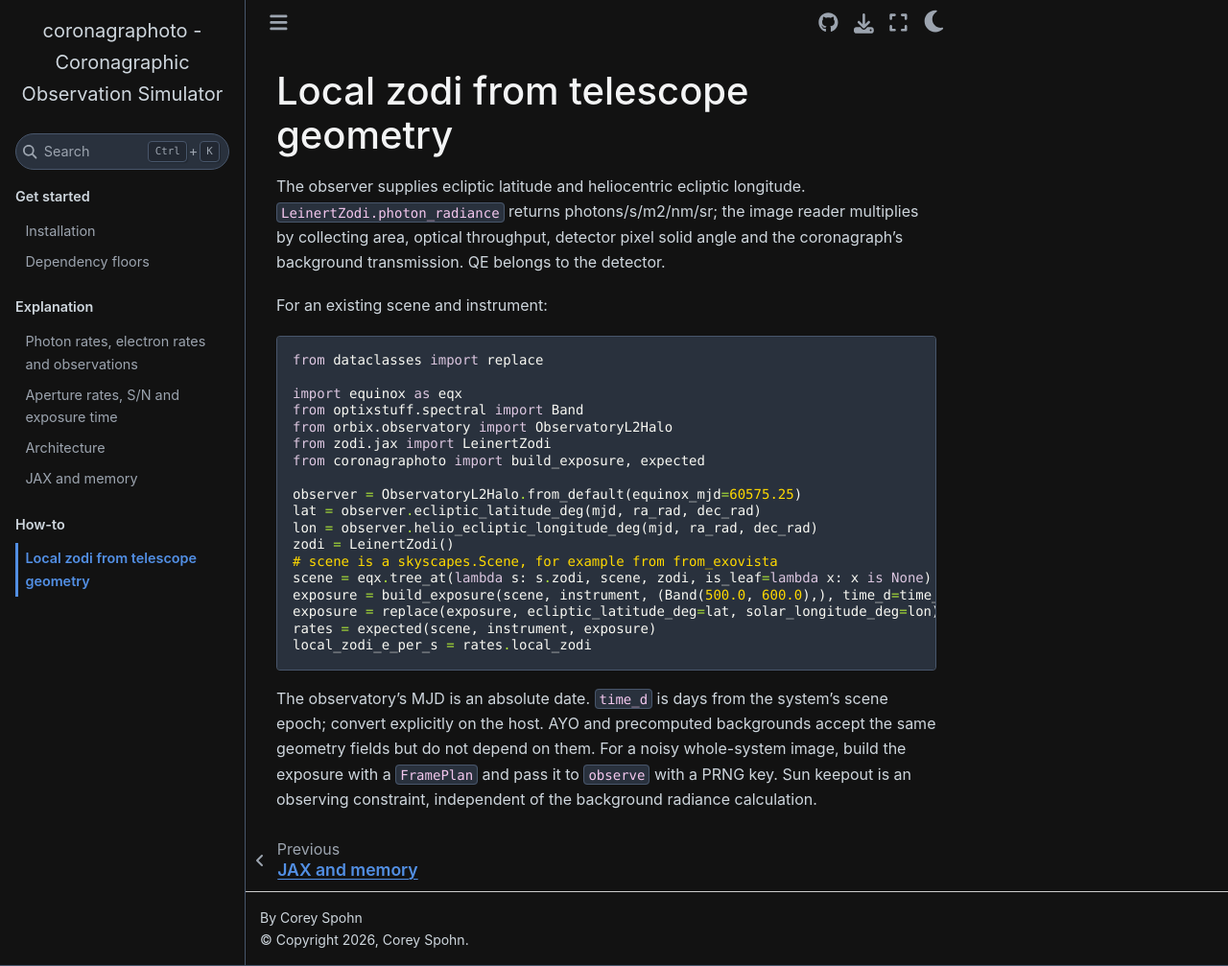
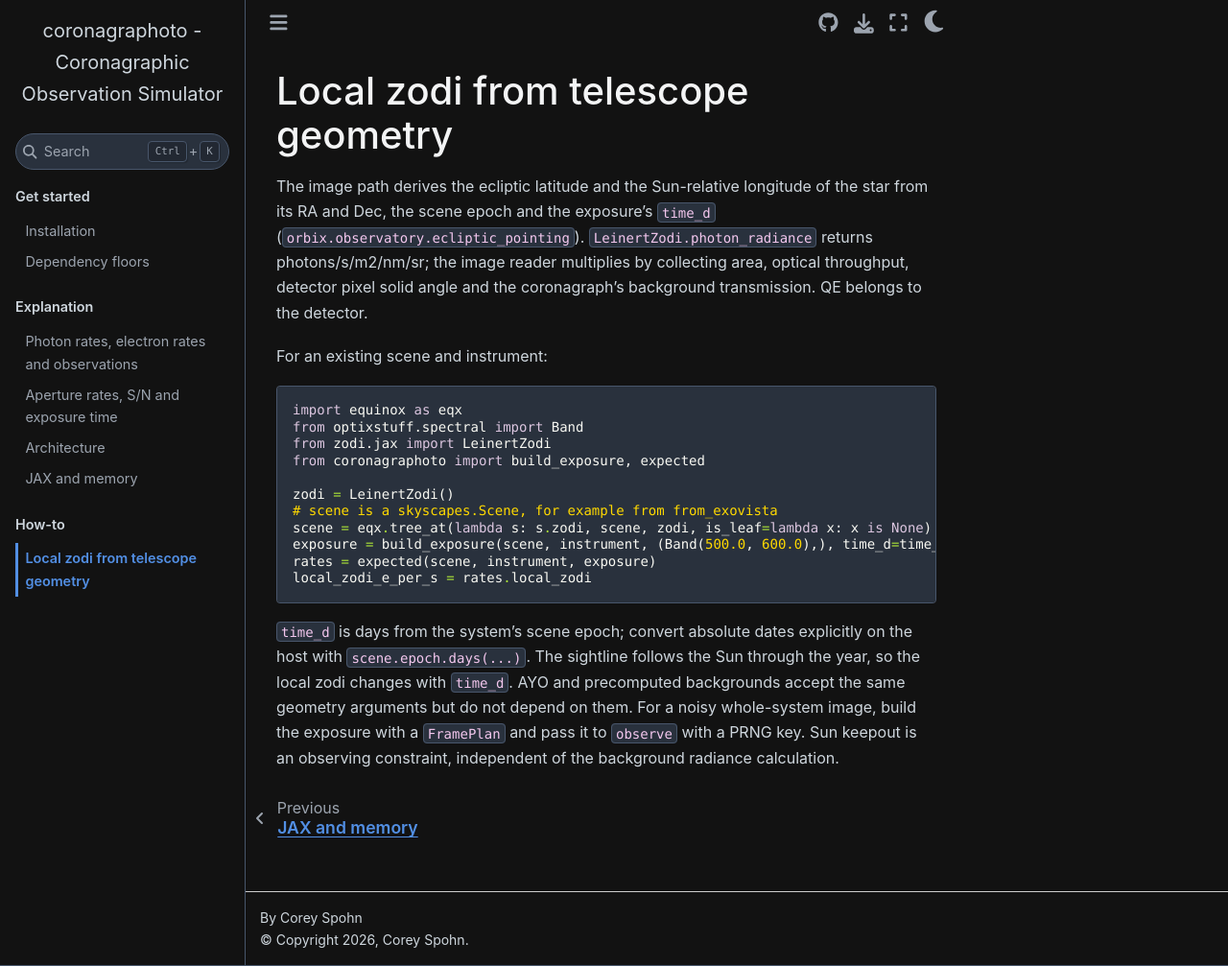
Before and after one commit to CoreySpohn/coronagraphoto, a Sphinx documentation site: the page built from docs/simulating_zodi_with_telescope_orbit.md, in a window 1280 px wide and 1007 px high. Shown: the whole window at 96% size. Built offline with Sphinx 7.4.7 and the Sphinx Book theme 1.1.4, drawn with Linux system fonts in a browser that asks for light colours; pages that are not in the unit, such as notebooks, are missing from menus.

Commit message:
feat(simulation)!: derive the local-zodi sightline from the star position, scene epoch and exposure time

````diff
--- a/docs/simulating_zodi_with_telescope_orbit.md
+++ b/docs/simulating_zodi_with_telescope_orbit.md
@@ -1,6 +1,8 @@
 # Local zodi from telescope geometry
 
-The observer supplies ecliptic latitude and heliocentric ecliptic longitude.
+The image path derives the ecliptic latitude and the Sun-relative longitude of
+the star from its RA and Dec, the scene epoch and the exposure's `time_d`
+(`orbix.observatory.ecliptic_pointing`).
 `LeinertZodi.photon_radiance` returns photons/s/m2/nm/sr; the image reader
 multiplies by collecting area, optical throughput, detector pixel solid angle
 and the coronagraph's background transmission. QE belongs to the detector.
@@ -8,29 +10,23 @@ and the coronagraph's background transmission. QE belongs to the detector.
 For an existing scene and instrument:
 
 ```python notest
-from dataclasses import replace
-
 import equinox as eqx
 from optixstuff.spectral import Band
-from orbix.observatory import ObservatoryL2Halo
 from zodi.jax import LeinertZodi
 from coronagraphoto import build_exposure, expected
 
-observer = ObservatoryL2Halo.from_default(equinox_mjd=60575.25)
-lat = observer.ecliptic_latitude_deg(mjd, ra_rad, dec_rad)
-lon = observer.helio_ecliptic_longitude_deg(mjd, ra_rad, dec_rad)
 zodi = LeinertZodi()
 # scene is a skyscapes.Scene, for example from from_exovista
 scene = eqx.tree_at(lambda s: s.zodi, scene, zodi, is_leaf=lambda x: x is None)
 exposure = build_exposure(scene, instrument, (Band(500.0, 600.0),), time_d=time_d)
-exposure = replace(exposure, ecliptic_latitude_deg=lat, solar_longitude_deg=lon)
 rates = expected(scene, instrument, exposure)
 local_zodi_e_per_s = rates.local_zodi
 ```
 
-The observatory's MJD is an absolute date. `time_d` is days from the system's
-scene epoch; convert explicitly on the host. AYO and precomputed backgrounds
-accept the same geometry fields but do not depend on them. For a noisy
+`time_d` is days from the system's scene epoch; convert absolute dates
+explicitly on the host with `scene.epoch.days(...)`. The sightline follows the
+Sun through the year, so the local zodi changes with `time_d`. AYO and precomputed backgrounds
+accept the same geometry arguments but do not depend on them. For a noisy
 whole-system image, build the exposure with a `FramePlan` and pass it to
 `observe` with a PRNG key. Sun keepout is an observing constraint, independent of the
 background radiance calculation.
--- a/pyproject.toml
+++ b/pyproject.toml
@@ -106,10 +106,6 @@ slow_s = 300
 known_first_party = ["coronagraphoto"]
 optional_dependencies_dev_groups = ["dev", "docs", "test"]
 
-[tool.deptry.per_rule_ignores]
-# orbix's floor preserves the sky-coordinate convention of loaded skyscapes scenes.
-DEP002 = ["orbix"]
-
 [tool.ty.environment]
 python-version = "3.11"
 
````
Also changed, not shown: docs/explanation/rate_vs_readout.md (+4 -4 lines), 5 other files.
